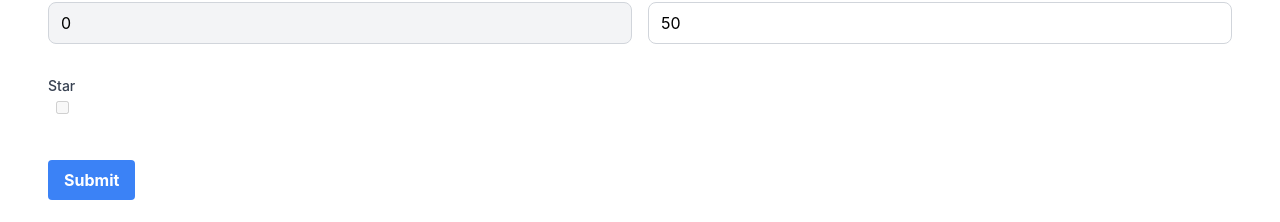
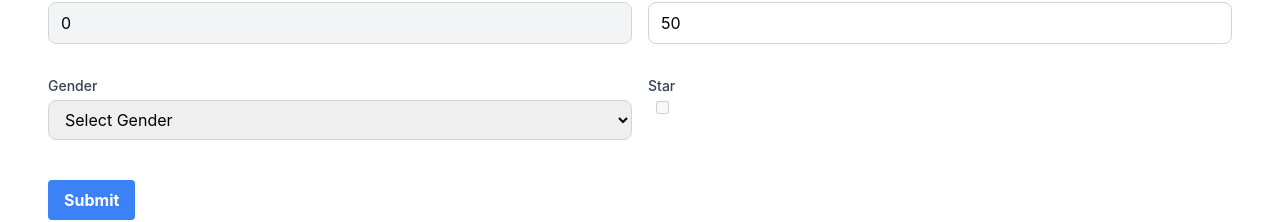
Before and after one commit to Byvalvin/proquest, a React (Vite) app in the folder proquest/: page /join in a window 1280 px wide. Shown: the part 1010-1232 px from the top of the page. Built offline with nearby package versions, Linux system fonts and the light colour scheme; no server answers.

Commit message:
a better Planner UI/UX + gendering

```diff
--- a/proquest/src/components/FormationDisplay.jsx
+++ b/proquest/src/components/FormationDisplay.jsx
@@ -1,8 +1,13 @@
-import React from 'react';
+import React, { useEffect, useState } from 'react';
 import PlannerPlayer from './PlannerPlayer';
 
-const FormationDisplay = ({ formation, onBoxClick, onPlayerRemove }) => {
+const FormationDisplay = ({ formation, onBoxClick, playerListClosed, onPlayerRemove }) => {
   // Function to render a line of positions
+  const [boxSelected, setBoxSelected] = useState(null);
+  useEffect(()=>{
+    if(playerListClosed)setBoxSelected(null);
+  },[playerListClosed]);
+
   const renderLine = (line, lineType) => (
     <div key={lineType} className="flex flex-col items-center gap-4 mb-4">
       {line.map((lineItem, lineIndex) => (
@@ -15,7 +20,7 @@ const FormationDisplay = ({ formation, onBoxClick, onPlayerRemove }) => {
               >
                 <div
                   className="w-full h-full border border-gray-300 rounded-lg flex items-center justify-center cursor-pointer bg-gray-50 hover:bg-gray-100 relative"
-                  onClick={() => onBoxClick(lineType, lineIndex, playerIndex)}
+                  onClick={() => {setBoxSelected({lineType, lineIndex, playerIndex});onBoxClick(lineType, lineIndex, playerIndex)}}
                 >
                   {player ? (
                     <PlannerPlayer
@@ -23,7 +28,7 @@ const FormationDisplay = ({ formation, onBoxClick, onPlayerRemove }) => {
                       onSelect={() => onPlayerRemove(lineType, lineIndex, playerIndex)} // Add onPlayerRemove handler
                     />
                   ) : (
-                    <span className="text-4xl font-bold">+</span>
+                    <span className="text-4xl font-bold">{boxSelected!==null && boxSelected.lineType===lineType && boxSelected.lineIndex===lineIndex&&boxSelected.playerIndex===playerIndex ? 'o':'+'}</span>
                   )}
                 </div>
               </div>
--- a/proquest/src/components/PlannerPlayer.jsx
+++ b/proquest/src/components/PlannerPlayer.jsx
@@ -2,12 +2,15 @@ import React from 'react';
 import { FaUser, FaStar } from 'react-icons/fa';
 
 const PlannerPlayer = ({ player, onSelect }) => {
-  const { first, last, position, star, overall } = player;
+  const { first, last, position, gender, star, overall } = player;
   const preferredPosition = position?.preferred[0] || 'Unknown';
+
+  const colour = typeof gender === 'undefined' ? 'white' : gender ? 'blue-50' : 'pink-50';
+  console.log("my colour", colour, gender)
 
   return (
     <div
-      className="flex flex-col items-center justify-between w-24 h-32 bg-white border border-gray-300 rounded-md p-2 relative cursor-pointer shadow-sm hover:shadow-md transition-shadow duration-200"
+      className={`flex flex-col items-center justify-between w-24 h-32 bg-${colour} border border-gray-300 rounded-md p-2 relative cursor-pointer shadow-sm hover:shadow-md transition-shadow duration-200`}
       onClick={() => onSelect(player)}
     >
       {/* Top Section: Star Icon */}
--- a/proquest/src/pages/AddPlayerPage.jsx
+++ b/proquest/src/pages/AddPlayerPage.jsx
@@ -26,6 +26,7 @@ const AddPlayerPage = () => {
     review:"",
     views: 0,
     overall: 50.0,
+    gender: "",
     star: false
   };
 
@@ -46,6 +47,7 @@ const AddPlayerPage = () => {
   const [review, setReview] = useState(initialPlayerState.review);
   const [views, setViews] = useState(initialPlayerState.views);
   const [overall, setOverall] = useState(initialPlayerState.overall);
+  const [gender, setGender]= useState(initialPlayerState.gender);
   const [star, setStar] = useState(initialPlayerState.star);
 
   const [validNationalities, setValidNationalities] = useState([]);
@@ -118,6 +120,7 @@ const AddPlayerPage = () => {
     setReview(initialPlayerState.review);
     setViews(initialPlayerState.views);
     setOverall(initialPlayerState.overall);
+    setGender(initialPlayerState.gender);
     setStar(initialPlayerState.star);
   };
 
@@ -160,6 +163,7 @@ const AddPlayerPage = () => {
       review,
       views,
       overall,
+      gender: gender.toLowerCase() === "male" ? 1 : 0,
       star,
     };
     console.log("Form submitted with data:", newPlayer);
@@ -401,6 +405,19 @@ const AddPlayerPage = () => {
               />
             </div>
             <div className="mb-4">
+            <label htmlFor="gender" className="block text-sm font-medium text-gray-700">Gender</label>
+              <select
+                id="gender"
+                value={gender}
+                onChange={(e) => setGender(e.target.value)}
+                className="border border-gray-300 rounded-lg px-3 py-2 mt-1 block w-full"
+              >
+                <option value="">Select Gender</option>
+                <option value="Male">Male</option>
+                <option value="Female">Female</option>
+              </select>
+            </div>
+            <div className="mb-4">
               <label htmlFor="star" className="block text-sm font-medium text-gray-700">Star</label>
               <input
                 type="checkbox"
--- a/proquest/src/pages/PlannerPage.jsx
+++ b/proquest/src/pages/PlannerPage.jsx
@@ -83,8 +83,13 @@ const PlannerPage = () => {
   };
 
   const handleBoxClick = (lineType, lineIndex, playerIndex) => {
-    setCurrentBox({ lineType, lineIndex, playerIndex });
-    setShowPlayerList(true);
+    if(currentBox!==null && currentBox.lineType===lineType && currentBox.lineIndex===lineIndex && currentBox.playerIndex===playerIndex){
+      setCurrentBox(null);
+      setShowPlayerList(false);
+    }else{
+      setCurrentBox({ lineType, lineIndex, playerIndex });
+      setShowPlayerList(true);
+    }
   };
 
   const handleClosePlayerList = () => {
@@ -137,6 +142,7 @@ const PlannerPage = () => {
         <FormationDisplay
           formation={formation}
           onBoxClick={handleBoxClick}
+          playerListClosed={!showPlayerList}
           onPlayerRemove={handleRemovePlayer}
         />
       </main>
--- a/proquest/src/pages/PlayerProfilePage.jsx
+++ b/proquest/src/pages/PlayerProfilePage.jsx
@@ -50,7 +50,8 @@ const PlayerProfilePage = () => {
             return;
         }
 
-        const delURL = `/api/players/${_id}`;
+        const baseURLs = ["https://proquest-pspc.onrender.com","https://3b14d84e-bf47-4b87-a7d1-29985604422c-00-373hveltrbpzh.riker.replit.dev:8080"]
+        const delURL = `${baseURLs[0]}/api/players/${_id}`;
         try {
             const response = await axios.delete(delURL);
             console.log(response.data);
```
Also changed, not shown: 2 other files (tests, documents, lock files or other folders).
